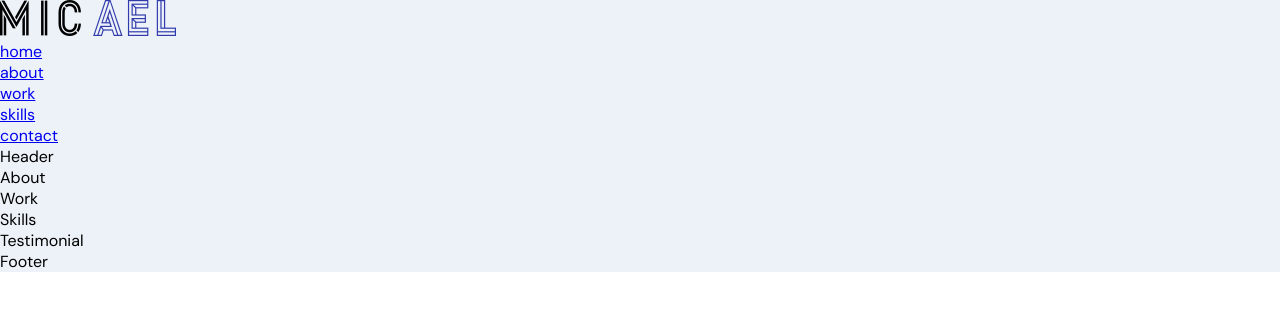
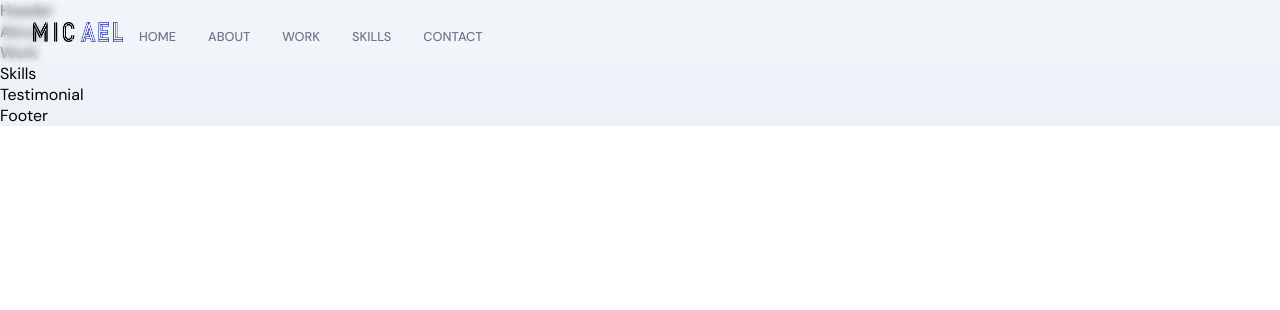
Before and after one commit to Raguram-Gp/portfolio_Ragu, a React (Create React App) app in the folder frontend_react/: page / in a window 1280 px wide. Shown: the top 310 px of the page. Built offline with nearby package versions, Linux system fonts and the light colour scheme.

Commit message:
navbar added horizontally

```diff
--- a/frontend_react/src/components/Navbar/Navbar.jsx
+++ b/frontend_react/src/components/Navbar/Navbar.jsx
@@ -5,12 +5,12 @@
 
 const Navbar = () => {
   return (
-    <nav>
-      <div>
+    <nav className="app__navbar">
+      <div className="app__navbar-logo">
         <img src={images.logo} alt="logo" />
-        <ul>
+        <ul className="app__navbar-links">
           {["home", "about", "work", "skills", "contact"].map((item) => (
-            <li key={`link-${item}`}>
+            <li className="app__flex p-text" key={`link-${item}`}>
               <div />
               <a href={`#${item}`}>{item}</a>
             </li>
--- a/frontend_react/src/components/Navbar/Navbar.scss
+++ b/frontend_react/src/components/Navbar/Navbar.scss
@@ -0,0 +1,74 @@
+.app__navbar {
+  width: 100%;
+
+  display: flex;
+  justify-content: space-between;
+  align-items: center;
+
+  padding: 1rem 2rem;
+  background: rgba(255, 255, 255, 0.25);
+  backdrop-filter: blur(4px);
+  -webkit-backdrop-filter: blur(4px);
+  border: 1px solid rgba(255, 255, 255, 0.18);
+  position: fixed;
+  z-index: 2;
+}
+
+.app__navbar-logo {
+  display: flex;
+  justify-content: flex-start;
+  align-items: center;
+
+  img {
+    width: 90px;
+    height: 20px;
+
+    // @media screen and (min: width 2000px;) {
+    //   width: 180px;
+    //   height: 40px;
+    // }
+  }
+}
+
+.app__navbar-links {
+  flex: 1;
+  display: flex;
+  justify-content: center;
+  align-items: center;
+
+  list-style: none;
+
+  li {
+    margin: 0 1rem;
+    cursor: pointer;
+
+    flex-direction: column;
+
+    div {
+      width: 5px;
+      height: 5px;
+      background: transparent;
+      border-radius: 50%;
+      margin-bottom: 5px;
+    }
+
+    a {
+      color: var(--gray-color);
+      text-decoration: none;
+      flex-direction: column;
+      text-transform: uppercase;
+      font-weight: 500;
+
+      transition: all 0.3s ease-in-out;
+
+      &:hover {
+        color: var(--secondary-color);
+      }
+    }
+    &:hover {
+      div {
+        background: var(--secondary-color);
+      }
+    }
+  }
+}
```
